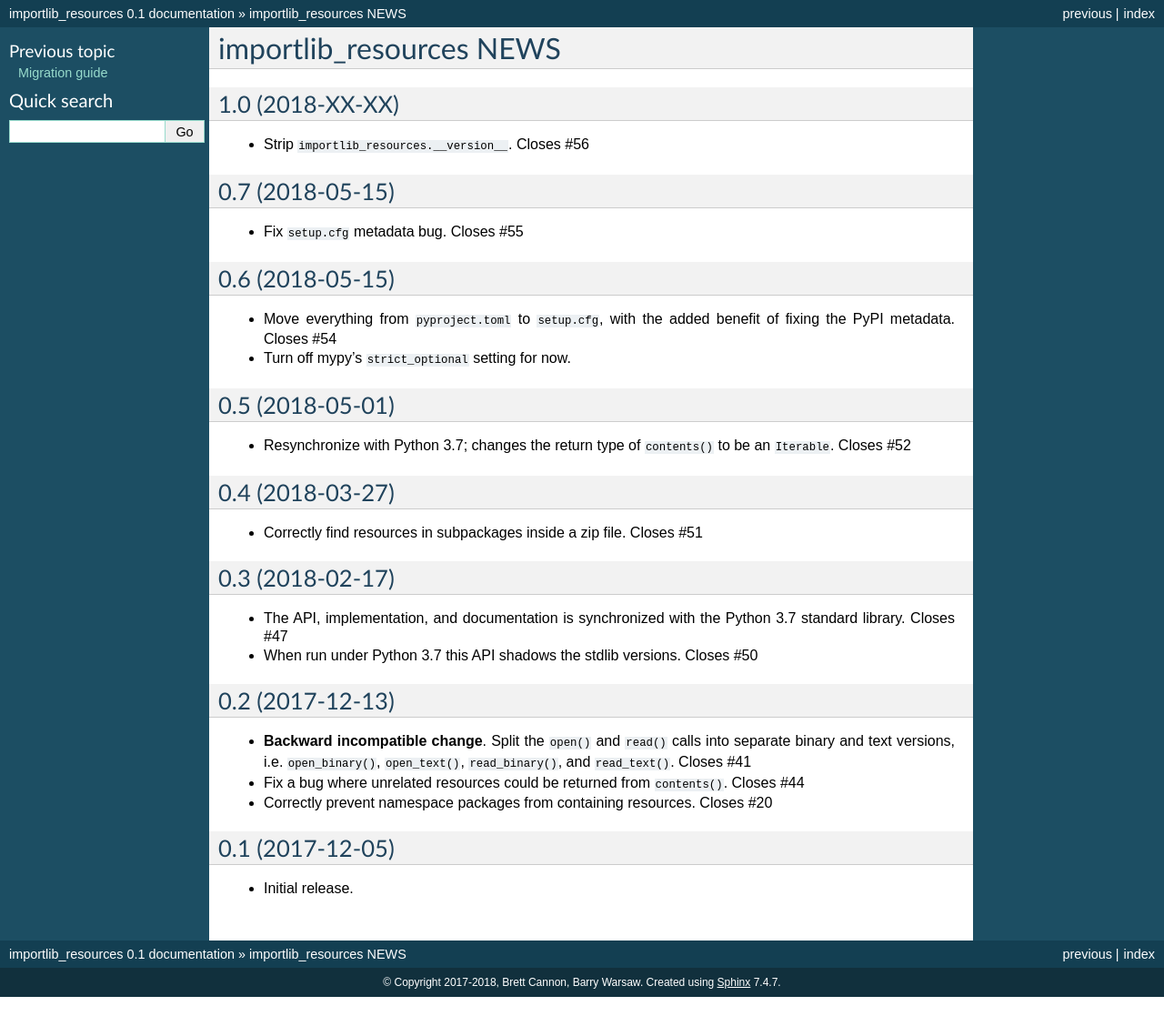
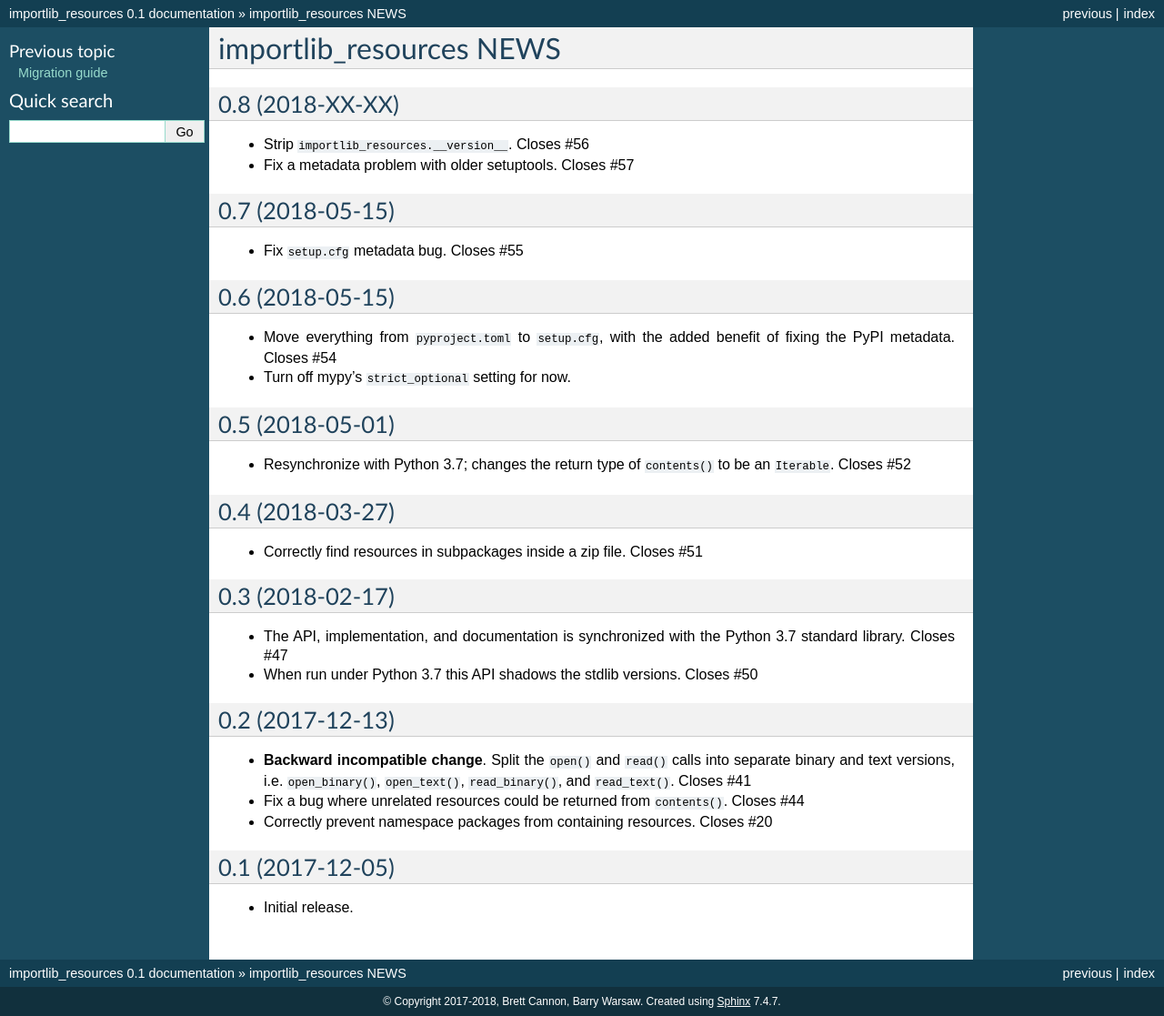
Before and after one commit to python/importlib_resources, a Sphinx documentation site: the page built from importlib_resources/docs/changelog.rst, in a window 1280 px wide. Shown: the whole page at 91% size. Built offline with Sphinx 7.4.7, drawn with Linux system fonts in a browser that asks for light colours; before the commit the page ends 1096 px from its top, so only the background shows below that.

Commit message:
Add a pyproject.toml which forces a compatible version of setuptools

```diff
--- a/README.rst
+++ b/README.rst
@@ -15,6 +15,9 @@
 reading resources included in packages easier, with more stable and consistent
 semantics.
 
+Note that ``pip 10`` is required if you are going to ``pip install
+importlib_resources``.
+
 
 Project details
 ===============
--- a/importlib_resources/docs/changelog.rst
+++ b/importlib_resources/docs/changelog.rst
@@ -2,9 +2,10 @@
  importlib_resources NEWS
 ==========================
 
-1.0 (2018-XX-XX)
+0.8 (2018-XX-XX)
 ================
 * Strip ``importlib_resources.__version__``.  Closes #56
+* Fix a metadata problem with older setuptools.  Closes #57
 
 0.7 (2018-05-15)
 ================
--- a/importlib_resources/version.txt
+++ b/importlib_resources/version.txt
@@ -1 +1 @@
-0.7
+0.8
--- /dev/null
+++ b/pyproject.toml
@@ -0,0 +1,2 @@
+[build-system]
+requires = ["setuptools>=30.3"]
--- a/setup.cfg
+++ b/setup.cfg
@@ -27,7 +27,7 @@
 packages = find:
 
 [options.package_data]
-* = *.zip, *.file, *.txt
+* = *.zip, *.file, *.txt, *.toml
 importlib_resources =
     docs/*
     docs/_static/*
```
Also changed, not shown: 1 other file.
